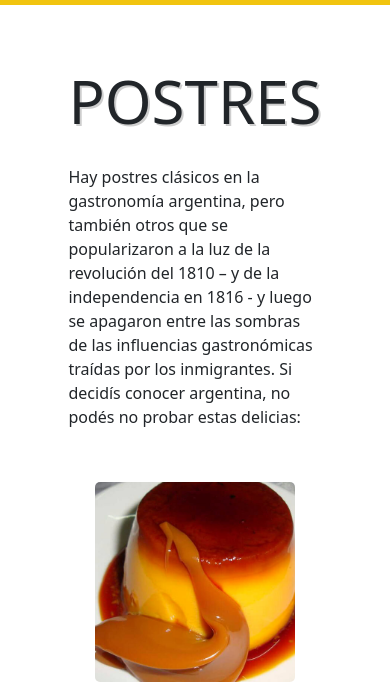
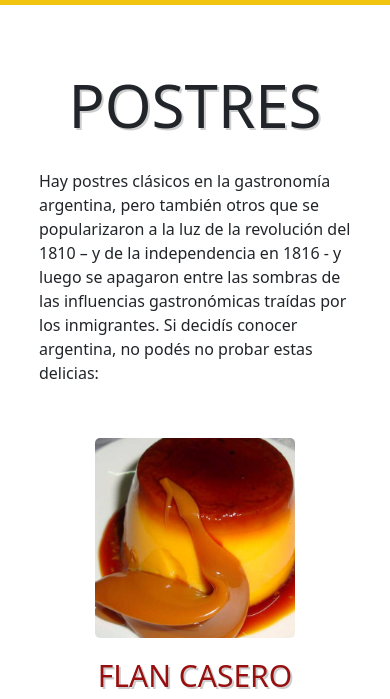
Before and after one commit to abuergo/Restaurant-website, a website: page pages/postres.html in a window 390 px wide. Shown: the part 75-774 px from the top of the page. Drawn offline with nearby package versions, Linux system fonts and the light colour scheme.

Commit message:
Ultimos detalles

```diff
--- a/scss/_mediaqueries.scss
+++ b/scss/_mediaqueries.scss
@@ -39,7 +39,6 @@
 	}
 	.contenedor-tarjetas {
 		grid-template-columns: repeat(2, 1fr);
-		// margin: 8.5em auto;
 		grid-gap: 4em;
 	}
 }
@@ -53,10 +52,17 @@
 		width: 80%;
 		grid-gap: 4em;
 	}
+	.postres {
+		width: 80%;
+		h1 {
+			text-align: center;
+		}
+	}
 	.tarjeta-postre{
 		flex-direction: column;
 		h2{
 			text-align: center;
+		    padding: 20px 20px 0px 20px;
 		}
 		.imagen-postre{
 			@include flex(row,center);
@@ -88,3 +94,16 @@
 	}
 
 }
+
+@media screen and (max-width: 576px) {
+	#checkbox{
+		display: block;
+		margin: .3em auto;
+	}
+	.botones-formulario{
+		label{
+			display: flex;
+			justify-content: center;
+		}
+	}
+}
--- a/scss/_postres.scss
+++ b/scss/_postres.scss
@@ -1,7 +1,6 @@
 .postres {
-	padding: 30px;
-	width: 70%;
-	margin: 1.9em auto;
+	width: 65%;
+	margin: 4em auto;
 	justify-items: center;
 	gap: 25px;
 	.titulo-texto {
@@ -13,7 +12,7 @@
 	h1 {
 		text-shadow: 2px 2px $color_sombra;
 		font-size: 60px;
-		align-self: flex-start;
+		text-align: start;
 	}
 }
 .tarjeta-postre {
```
Also changed, not shown: pages/contacto.html (+3 -3 lines), css/style.css, 1 other file.
